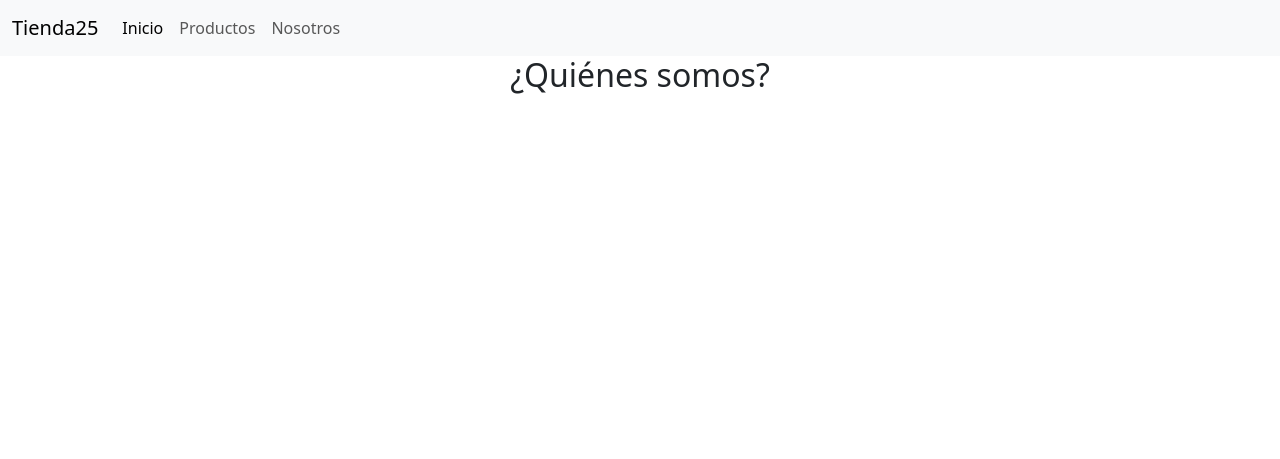
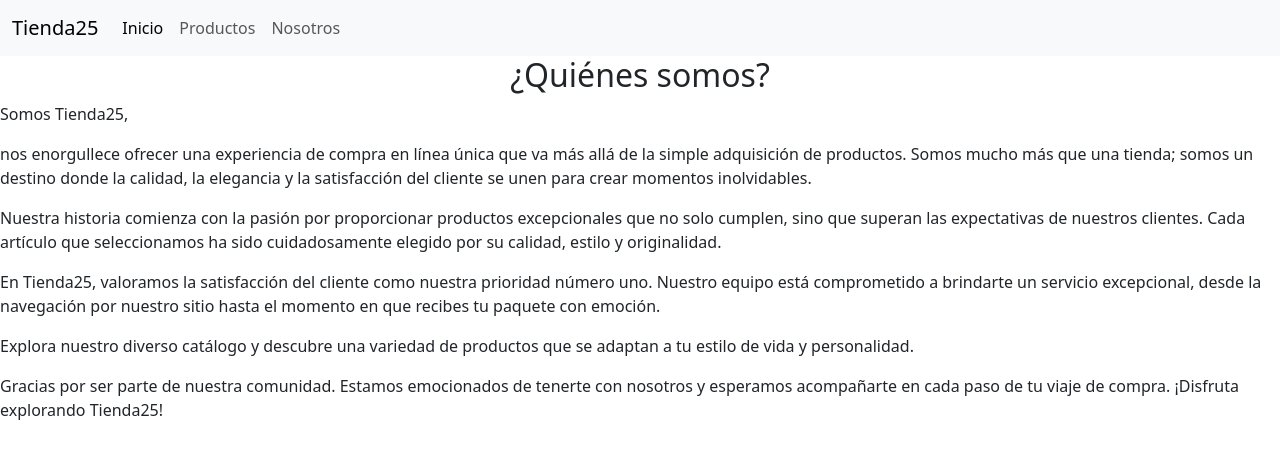
Before and after one commit to serubeltran/tpf25, a Django app: page /nosotros in a window 1280 px wide. Shown: the top 459 px of the page. Run offline with Django 4.2, Linux system fonts and the light colour scheme.

Commit message:
Update nosotros.html
Agregado del texto.

```diff
--- a/mitienda/templates/nosotros.html
+++ b/mitienda/templates/nosotros.html
@@ -2,5 +2,31 @@
 
 {% block contenido %}
     <h2 class="text-center">¿Quiénes somos?</h1>
+    <p>Somos Tienda25,</p>
+
+        <p>nos enorgullece ofrecer una experiencia de compra en línea única
+           que va más allá de la simple adquisición de productos. Somos mucho más que una tienda;
+           somos un destino donde la calidad, la elegancia y la satisfacción del cliente se unen para
+           crear momentos inolvidables.
+        </p>
+
+        <p>Nuestra historia comienza con la pasión por proporcionar productos excepcionales que no solo cumplen,
+           sino que superan las expectativas de nuestros clientes. Cada artículo que seleccionamos ha sido
+           cuidadosamente elegido por su calidad, estilo y originalidad.
+        </p>
+
+        <p>En Tienda25, valoramos la satisfacción del cliente como nuestra prioridad número uno.
+           Nuestro equipo está comprometido a brindarte un servicio excepcional, desde la navegación
+           por nuestro sitio hasta el momento en que recibes tu paquete con emoción.
+        </p>
+
+        <p>Explora nuestro diverso catálogo y descubre una variedad de productos que se adaptan a tu estilo de vida
+           y personalidad.
+        </p>
+
+        <p>Gracias por ser parte de nuestra comunidad. Estamos emocionados de tenerte con nosotros y
+           esperamos acompañarte en cada paso de tu viaje de compra.
+           ¡Disfruta explorando Tienda25!
+        </p>
 
 {% endblock  %}
```
